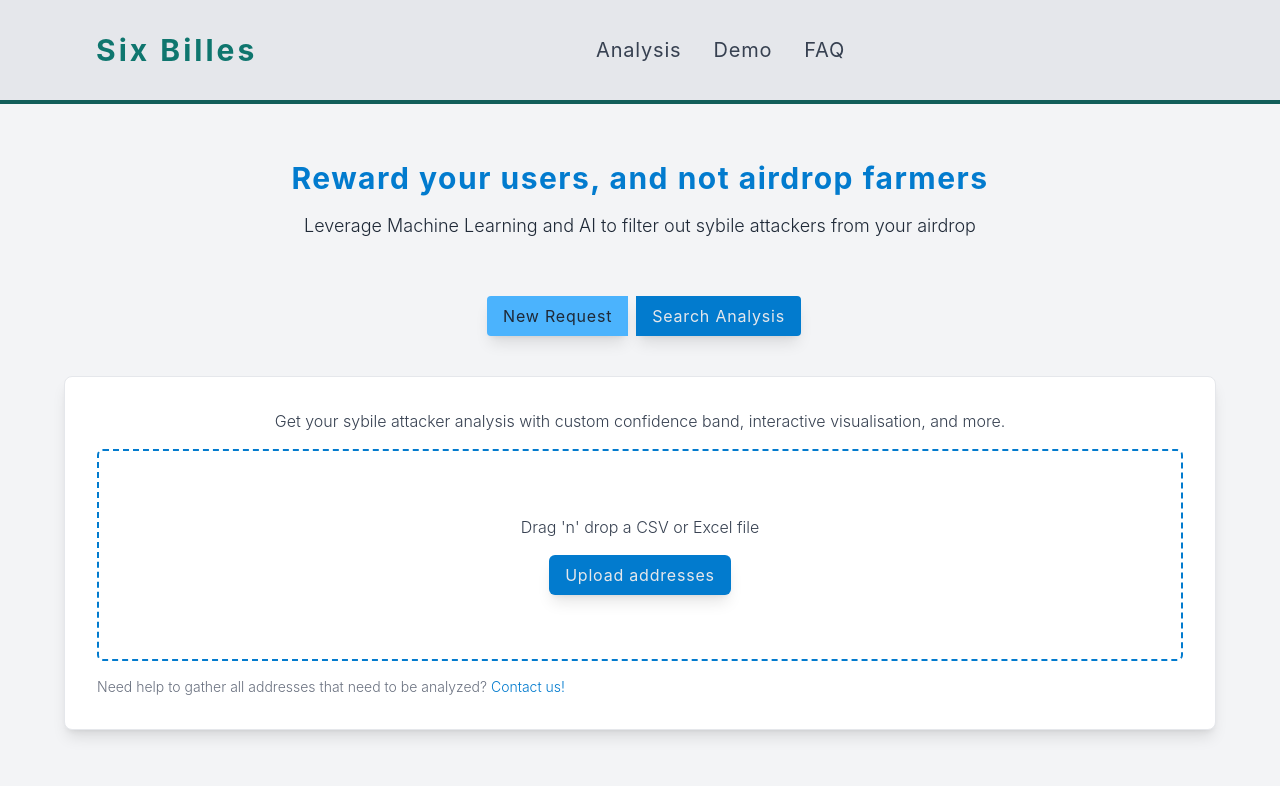
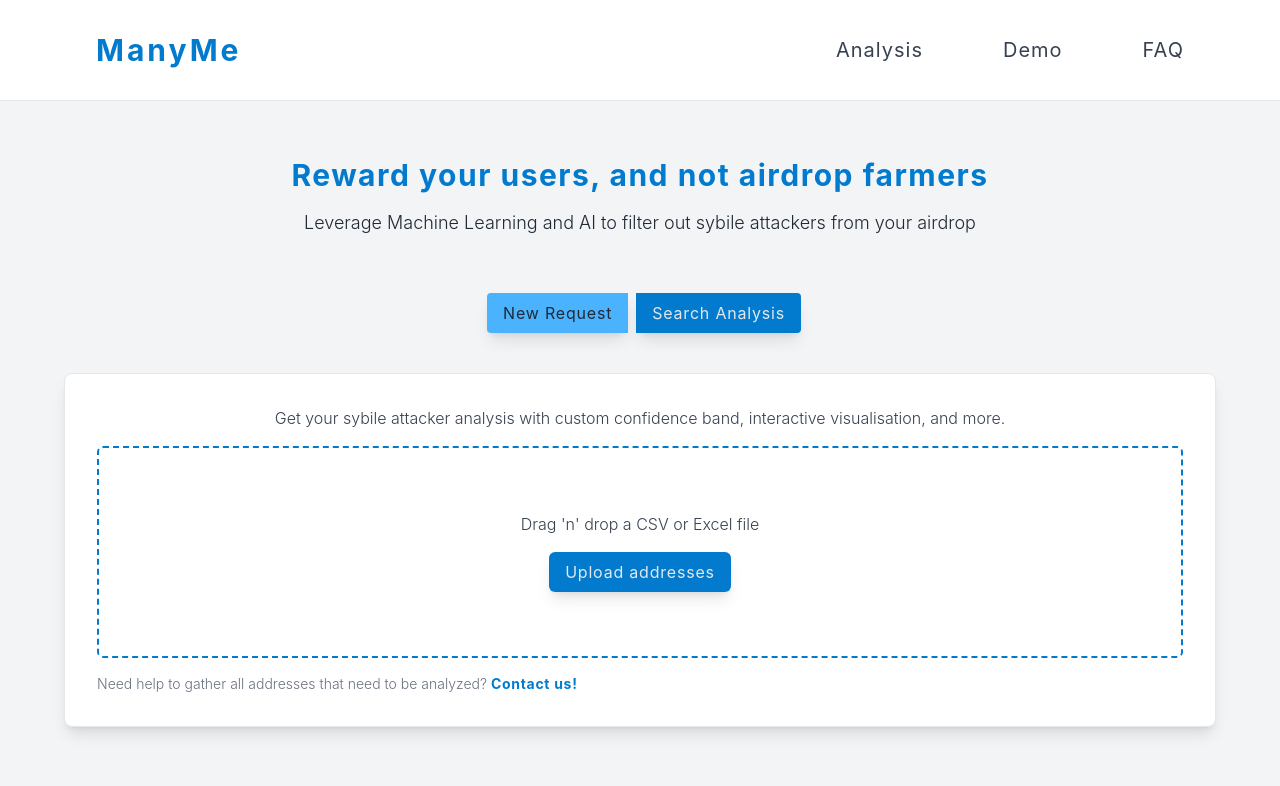
Before and after one commit to muhuuh/sybile, a React (Create React App) app: page / in a window 1280 px wide. Shown: the top 786 px of the page. Built offline with nearby package versions, Linux system fonts and the light colour scheme; no server answers.

Commit message:
changed UI form header

```diff
--- a/src/components/Header.js
+++ b/src/components/Header.js
@@ -3,21 +3,42 @@ import { NavLink } from "react-router-dom";
 
 const Header = () => {
   return (
-    <header className="bg-gray-200 py-8 flex justify-center items-center border-b-4 border-teal-800 px-24 shadow-md">
+    <header className="bg-white border-b py-8 flex justify-between items-center px-24 shadow-md">
       <NavLink
         to="/main"
-        className="text-3xl font-bold tracking-widest text-teal-700"
+        className="text-3xl font-bold tracking-widest text-honoluluBlue"
       >
-        Six Billes
+        ManyMe
       </NavLink>
-      <div className="flex flex-grow text-gray-700 justify-center gap-x-8 tracking-wider">
-        <NavLink to="/main" activeClassName="underline" className="text-xl ">
+      <div className="flex text-gray-600 text-xl justify-center gap-x-20 tracking-wider">
+        <NavLink
+          to="/main"
+          className={({ isActive }) =>
+            isActive
+              ? "underline decoration-salmon font-bold"
+              : "" + " text-gray-700"
+          }
+        >
           Analysis
         </NavLink>
-        <NavLink to="/demo" activeClassName="underline" className="text-xl">
+        <NavLink
+          to="/demo"
+          className={({ isActive }) =>
+            isActive
+              ? "underline decoration-salmon font-bold"
+              : "" + " text-gray-700"
+          }
+        >
           Demo
         </NavLink>
-        <NavLink to="/faq" activeClassName="underline" className="text-xl">
+        <NavLink
+          to="/faq"
+          className={({ isActive }) =>
+            isActive
+              ? "underline decoration-salmon font-bold"
+              : "" + " text-gray-700"
+          }
+        >
           FAQ
         </NavLink>
       </div>
--- a/src/components/Main/Main.js
+++ b/src/components/Main/Main.js
@@ -123,7 +123,7 @@ function Main() {
             newRequest
               ? "bg-argentinianBlue text-gray-800"
               : "bg-honoluluBlue text-gray-200"
-          } px-4 py-2 rounded-l shadow-lg ml-2 hover:bg-argentinianBlue hover:text-gray-800 transition duration-200`}
+          } px-4 py-2 rounded-l shadow-lg ml-2 hover:bg-salmon hover:text-gray-800 transition duration-200`}
         >
           New Request
         </button>
@@ -135,7 +135,7 @@ function Main() {
             !newRequest
               ? "bg-argentinianBlue text-gray-800"
               : "bg-honoluluBlue text-gray-200"
-          } px-4 py-2 rounded-r shadow-lg ml-2 hover:bg-argentinianBlue hover:text-gray-800 transition duration-200`}
+          } px-4 py-2 rounded-r shadow-lg ml-2 hover:bg-salmon hover:text-gray-800 transition duration-200`}
         >
           Search Analysis
         </button>
@@ -167,7 +167,7 @@ function Main() {
               </p>
             )}
             {!isUploading && (
-              <button className="mt-4 tracking-wider shadow-lg bg-honoluluBlue text-gray-200 px-4 py-2 rounded-md hover:bg-argentinianBlue hover:text-gray-800 transition duration-200">
+              <button className="mt-4 tracking-wider shadow-lg bg-honoluluBlue text-gray-200 px-4 py-2 rounded-md hover:bg-salmon hover:text-gray-800 transition duration-200">
                 Upload addresses
               </button>
             )}
@@ -179,7 +179,10 @@ function Main() {
           </div>
           <p className="text-sm text-gray-500 font-light">
             Need help to gather all addresses that need to be analyzed?{" "}
-            <a href="#" className="text-honoluluBlue hover:underline">
+            <a
+              href="#"
+              className="text-honoluluBlue hover:underline decoration-salmon tracking-wider font-bold"
+            >
               Contact us!
             </a>
           </p>
```
